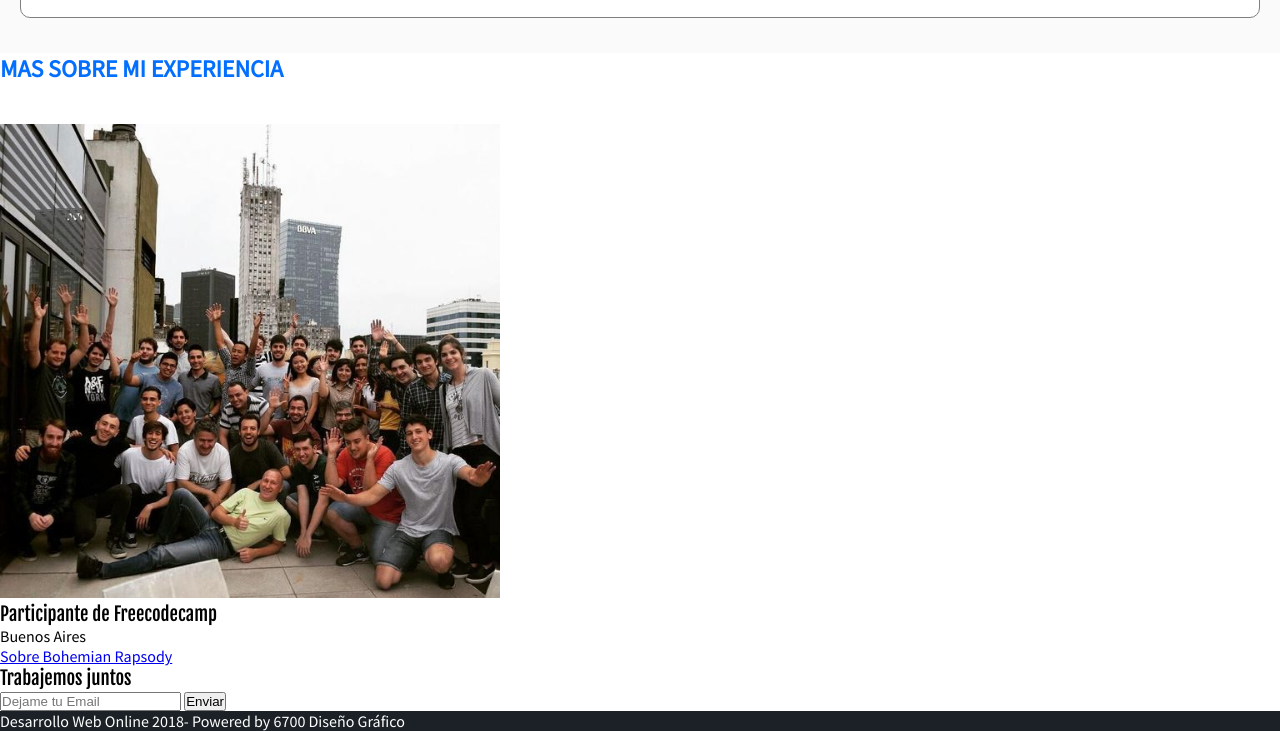
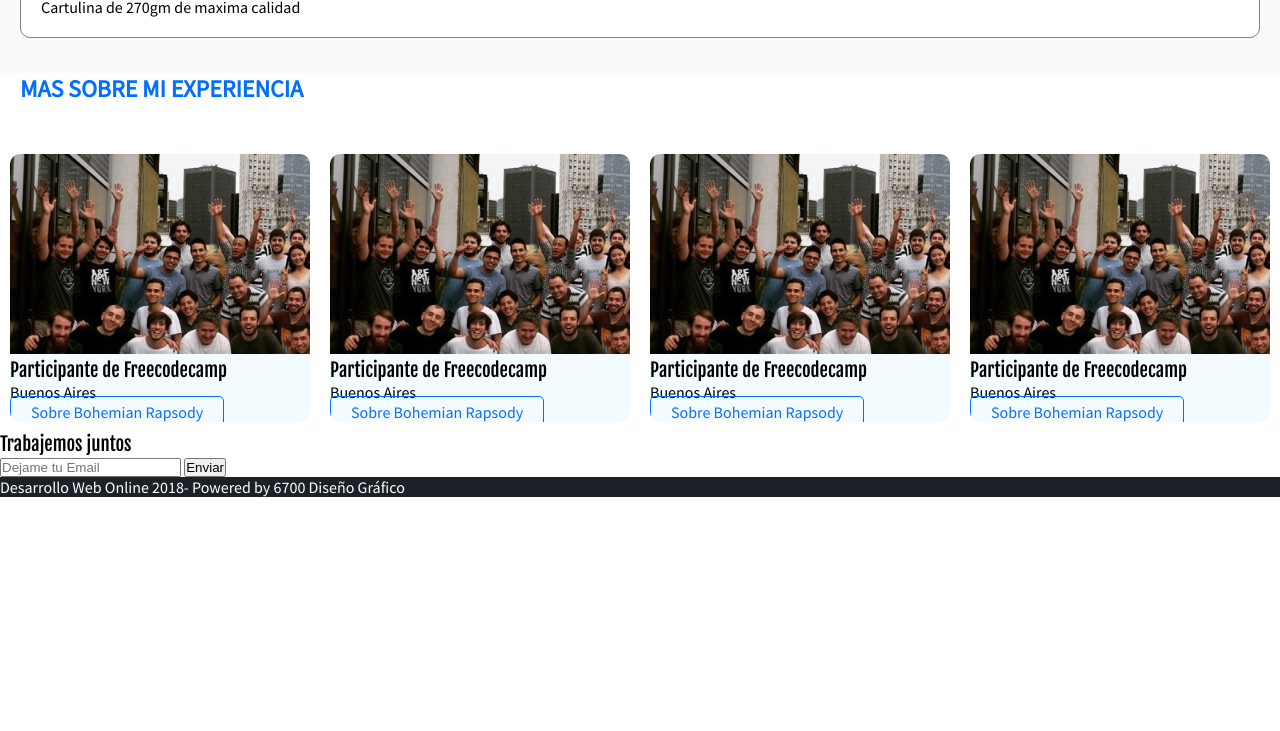
Before and after one commit to ferchuqui/desarrolloweb, a plain HTML site: page index.html in a window 1280 px wide. Shown: the part 950-1681 px from the top of the page. After the commit the page ends 1447 px from the top, so only its background shows below. Drawn offline with Linux system fonts and the light colour scheme.

Commit message:
Estilos en la seccion de Eventos

```diff
--- a/css/estilos.css
+++ b/css/estilos.css
@@ -101,7 +101,7 @@ h2{
     border-radius: 10px;
     border: 1px solid gray;
     background: white;
-    display: inline-block;
+
     display: flex;
 
 
@@ -109,19 +109,24 @@ h2{
 }
 .project-title{
     font-size: 30px;
-    margin-bottom: 10px ;
+    margin-bottom: 10px;
 
 }
 .project-details{
 
-    width: 500px;
-
-
+    width: 300px;
 
 }
+.project-course{
+    margin: 10px 0;
+}
 .project-img-wrapper{
-    width: 500px;
+    width: 350px;
     display: inline-block;
+}
+project-date
+{
+    margin: 10px 0;
 }
 .header{
     background-color: #1b2127;
@@ -145,3 +150,46 @@ footer{
 footer img {
     vertical-align: middle;
 }
+.event{
+
+    margin: 10px;
+    width: 480px;
+    border-radius: 10px;
+    flex-shrink: 0px;
+    overflow: hidden;
+    background: #f4fbff;
+}
+.event-list{
+    display: flex;
+
+
+}
+.event img{
+    width:480px;
+    height: 200px;
+    object-fit: cover;
+}
+.event-details{
+    margin: 20px 40px;
+    background-color: white;
+    position: relative;
+    margin-top: -40px;
+    padding: 20px;
+    text-align: left;
+}
+.event-description{
+    text-align: left;
+
+}
+.event-url{
+    border: 1px solid #056fff;
+    padding: 5px 20px;
+    text-decoration: none;
+    color: #056fff;
+    border-radius: 5px;
+}
+.event-list-title
+{
+    margin-left: 20px;
+
+}
--- a/index.html
+++ b/index.html
@@ -53,16 +53,58 @@
     </article>
 
 </section>
-<section id="eventos">
-    <h2>Mas sobre mi experiencia</h2>
+<h2 class="event-list-title">Mas sobre mi experiencia</h2>
+<section id="eventos" class="event-list">
+
         <article class="event">
             <figure class="event-image-wrapper">
-            <img class="event-image" src="images/hero1.jpg" alt="Freecodecamp Buenos Aires" width="500">
+                <img class="event-image" src="images/hero1.jpg" alt="Freecodecamp Buenos Aires" width="350">
             </figure>
+
+        <div class="event-detail">
             <h3 class="event-title">Participante de Freecodecamp</h3>
             <p class="event-description">Buenos Aires</p>
+            <a class="event-url" href="https://www.youtube.com/watch?v=gTuvktAlZ78" target="_blank">Sobre Bohemian Rapsody</a>
+        </div>
         </article>
+
+        <article class="event">
+                <figure class="event-image-wrapper">
+                    <img class="event-image" src="images/hero1.jpg" alt="Freecodecamp Buenos Aires" width="350">
+                </figure>
+
+            <div class="event-detail">
+                <h3 class="event-title">Participante de Freecodecamp</h3>
+                <p class="event-description">Buenos Aires</p>
                 <a class="event-url" href="https://www.youtube.com/watch?v=gTuvktAlZ78" target="_blank">Sobre Bohemian Rapsody</a>
+            </div>
+            </article>
+
+            <article class="event">
+                    <figure class="event-image-wrapper">
+                        <img class="event-image" src="images/hero1.jpg" alt="Freecodecamp Buenos Aires" width="350">
+                    </figure>
+
+                <div class="event-detail">
+                    <h3 class="event-title">Participante de Freecodecamp</h3>
+                    <p class="event-description">Buenos Aires</p>
+                    <a class="event-url" href="https://www.youtube.com/watch?v=gTuvktAlZ78" target="_blank">Sobre Bohemian Rapsody</a>
+                </div>
+                </article>
+
+                <article class="event">
+                        <figure class="event-image-wrapper">
+                            <img class="event-image" src="images/hero1.jpg" alt="Freecodecamp Buenos Aires" width="350">
+                        </figure>
+
+                    <div class="event-detail">
+                        <h3 class="event-title">Participante de Freecodecamp</h3>
+                        <p class="event-description">Buenos Aires</p>
+                        <a class="event-url" href="https://www.youtube.com/watch?v=gTuvktAlZ78" target="_blank">Sobre Bohemian Rapsody</a>
+                    </div>
+                    </article>
+
+
     <!-- sección eventos -->
 </section>
 <section id="contacto" class="contact">
```
Lines whose indentation alone changed are shown as unchanged.
